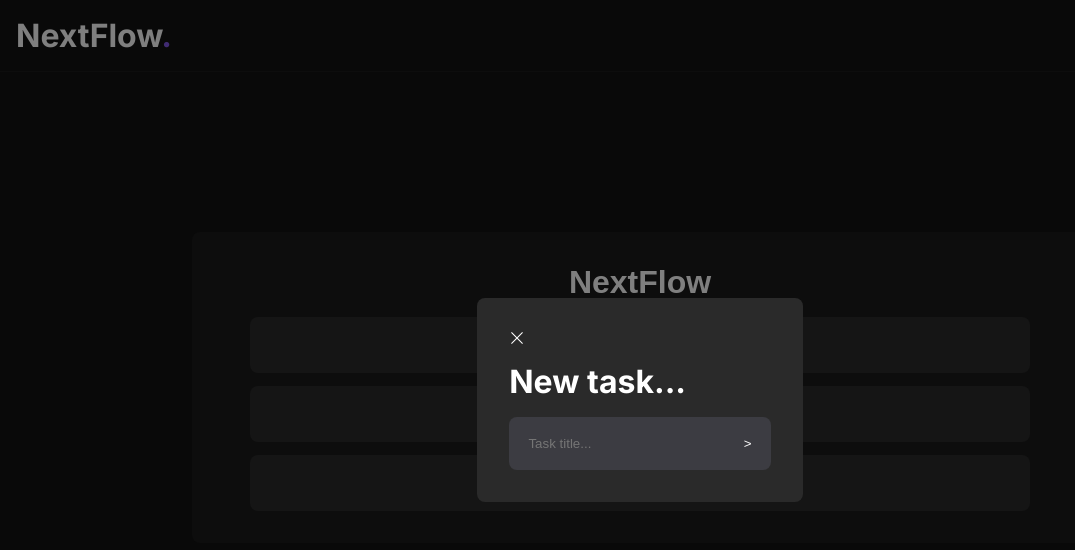
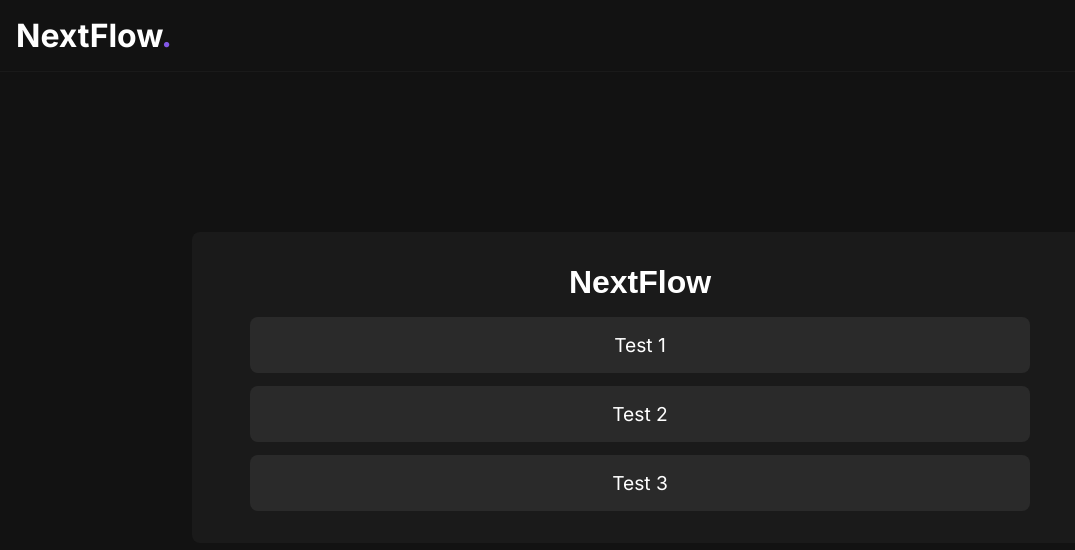
Before and after one commit to Furyforev3r/NextFlow, a Next.js app: page / in a window 1280 px wide. Shown: the top 550 px of the page, without its empty margins (0-1075 px from the left). Built offline with nearby package versions, Linux system fonts and the light colour scheme.

Commit message:
Nextflow finished (v1)

```diff
--- a/src/app/page.tsx
+++ b/src/app/page.tsx
@@ -10,7 +10,7 @@ export default function Home() {
   const [tasks, setTask]: [Array<string>, Dispatch<SetStateAction<string[]>>] = useState(['Test 1', 'Test 2', 'Test 3'])
   const [taskTitle, setTaskTitle]: [string, Dispatch<SetStateAction<string>>] = useState('NextFlow')
   const [taskInput, setTaskInput]: [string, Dispatch<SetStateAction<string>>] = useState('')
-  const [isToastVisible, setToastVisible]: [boolean, Dispatch<SetStateAction<boolean>>] = useState(true)
+  const [isToastVisible, setToastVisible]: [boolean, Dispatch<SetStateAction<boolean>>] = useState(false)
 
   function handleOnDragEnd(result: any) {
     if (!result.destination) return
```
